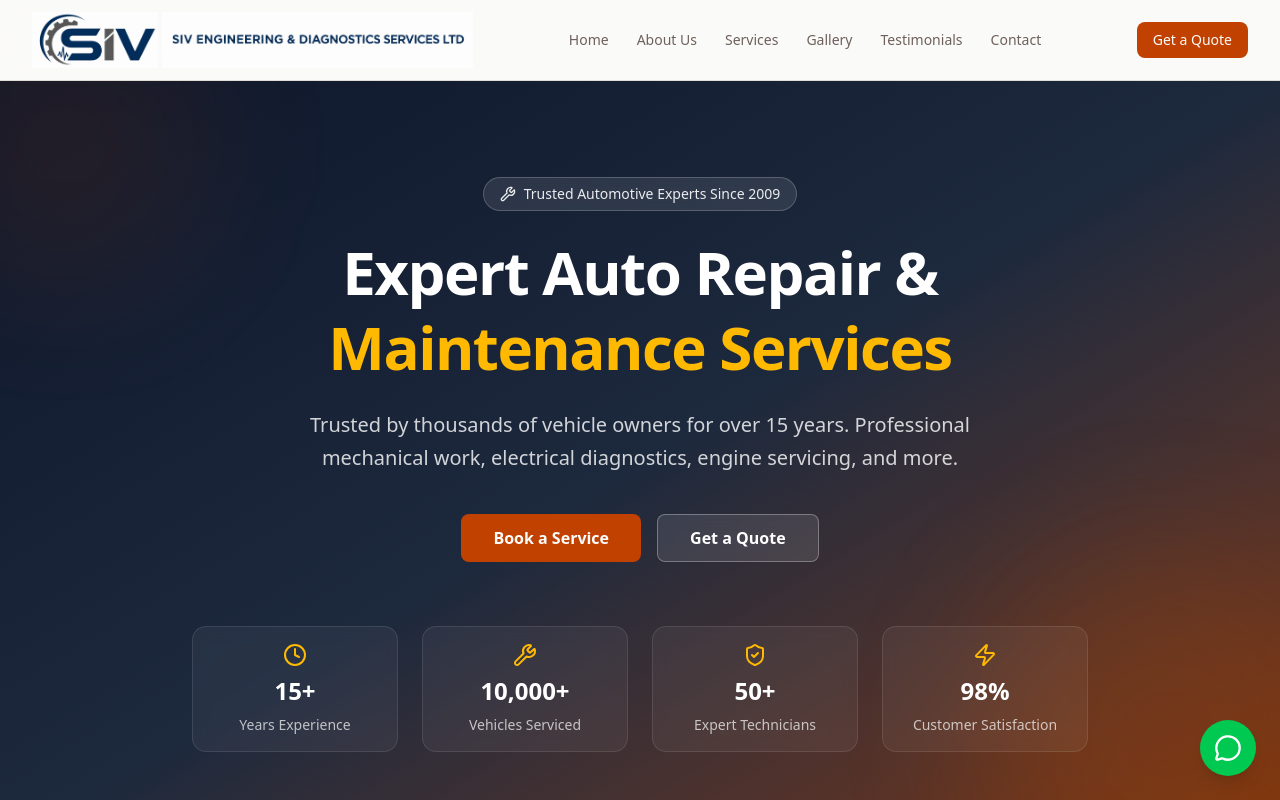
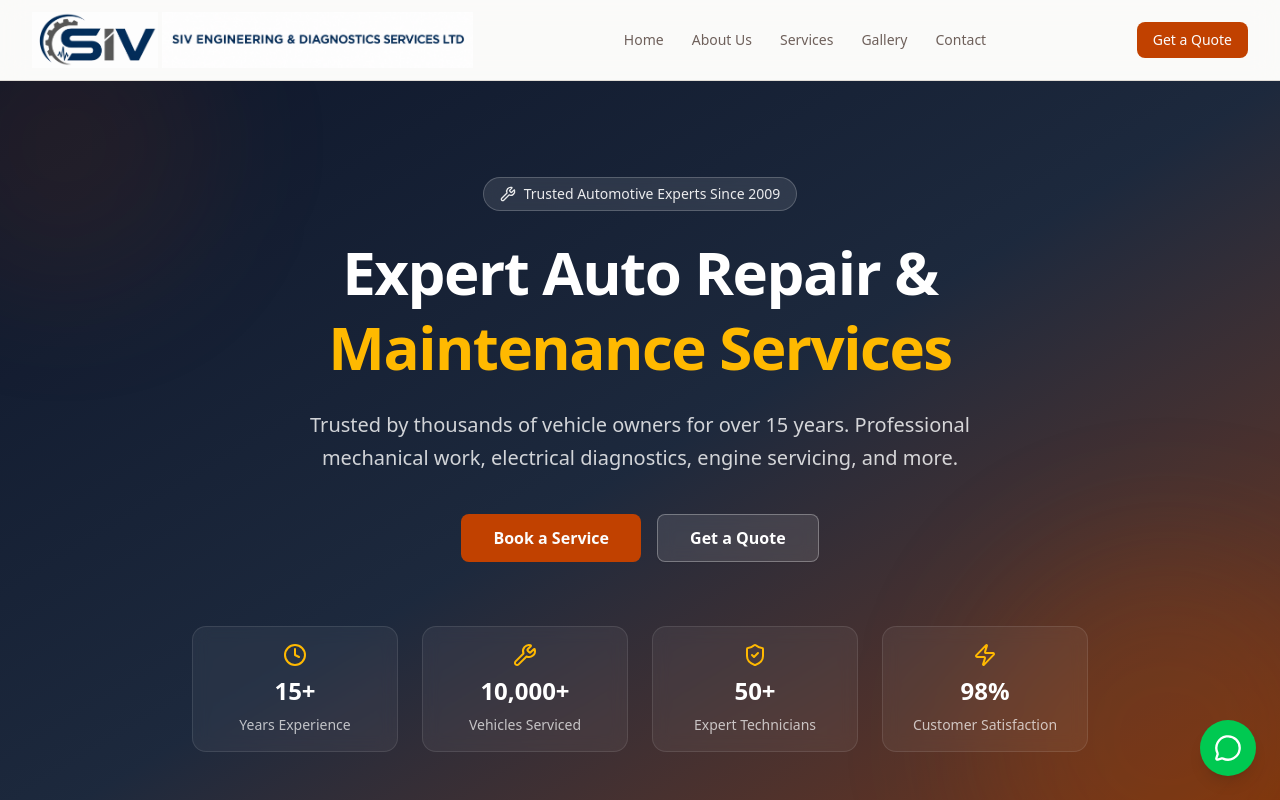
Before and after one commit to lilromeo2290/SIV_Website, a Next.js app: page / in a window 1280 px wide. Shown: the top 800 px of the page. Built offline with nearby package versions, Linux system fonts and the light colour scheme.

Commit message:
Remove Testimonials from navigation menu

```diff
--- a/src/components/website/Header.tsx
+++ b/src/components/website/Header.tsx
@@ -17,7 +17,6 @@ const navLinks = [
   { label: 'About Us', href: '#about' },
   { label: 'Services', href: '#services' },
   { label: 'Gallery', href: '#gallery' },
-  { label: 'Testimonials', href: '#testimonials' },
   { label: 'Contact', href: '#contact' },
 ]
 
```
